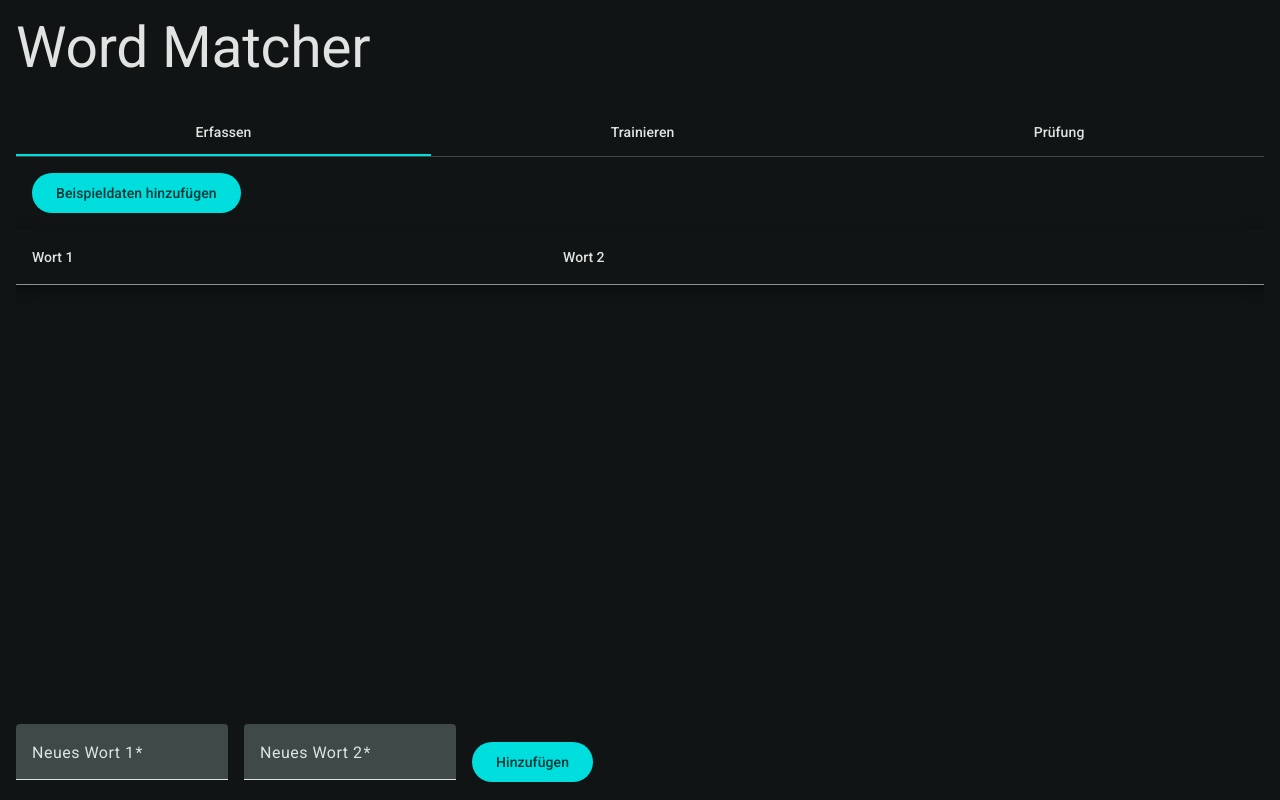
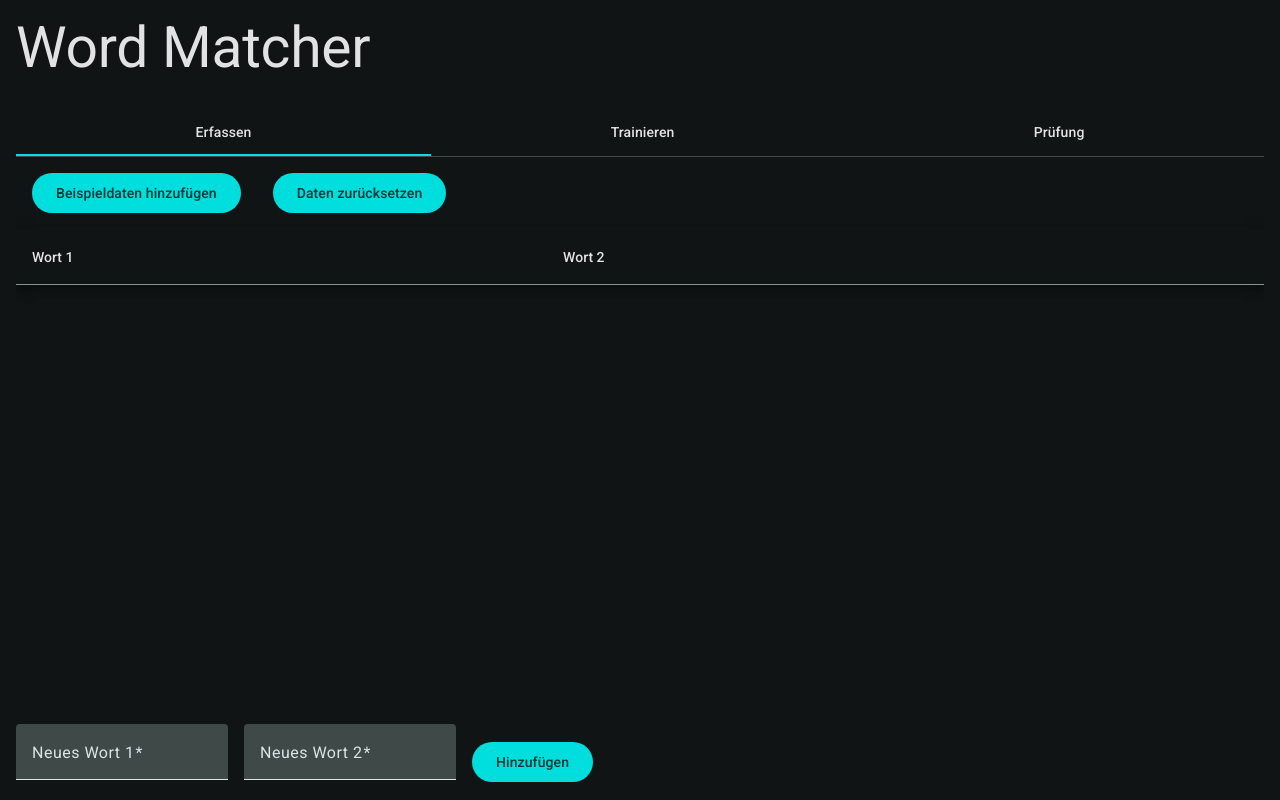
Before and after one commit to omarelabed/word-matcher, an Angular app: page / in a window 1280 px wide. Built offline with nearby package versions, Linux system fonts and the light colour scheme.

Commit message:
- [x] Button um alles zurückzusetzen

```diff
--- a/src/app/word-list/word-list.component.html
+++ b/src/app/word-list/word-list.component.html
@@ -1,5 +1,9 @@
-<button mat-flat-button color="primary" (click)="addExampleData()" class="add-example-data-button">
+<button mat-flat-button color="primary" (click)="addExampleData()" class="table-data-button">
   Beispieldaten hinzufügen
+</button>
+
+<button mat-flat-button color="primary" (click)="resetData()" class="table-data-button">
+  Daten zurücksetzen
 </button>
 
 <table mat-table [dataSource]="dataSource" class="mat-elevation-z8" matSort>
--- a/src/app/word-list/word-list.component.scss
+++ b/src/app/word-list/word-list.component.scss
@@ -11,6 +11,6 @@
   padding-top: 1rem;
 }
 
-.add-example-data-button {
+.table-data-button {
   margin: 1rem;
 }
--- a/src/app/word-list/word-list.component.ts
+++ b/src/app/word-list/word-list.component.ts
@@ -88,4 +88,11 @@ export class WordListComponent {
       this.wordMatchService.getAllWordMatches()
     );
   }
+
+  resetData() {
+    this.wordMatchService.resetData();
+    this.dataSource = new MatTableDataSource(
+      this.wordMatchService.getAllWordMatches()
+    );
+  }
 }
--- a/src/app/word-match.service.ts
+++ b/src/app/word-match.service.ts
@@ -61,7 +61,14 @@ export class WordMatchService {
   }
 
   addExampleData() {
+    if (this.wordMatches.length > 0) {
+      return;
+    }
     this.wordMatches = this.getDefaultWordMatches();
     this.wordMatches.sort(this.sortAlphabeticallyByWordA);
   }
+
+  resetData() {
+    this.wordMatches = [];
+  }
 }
```
Also changed, not shown: 1 other file (tests, documents, lock files or other folders).
